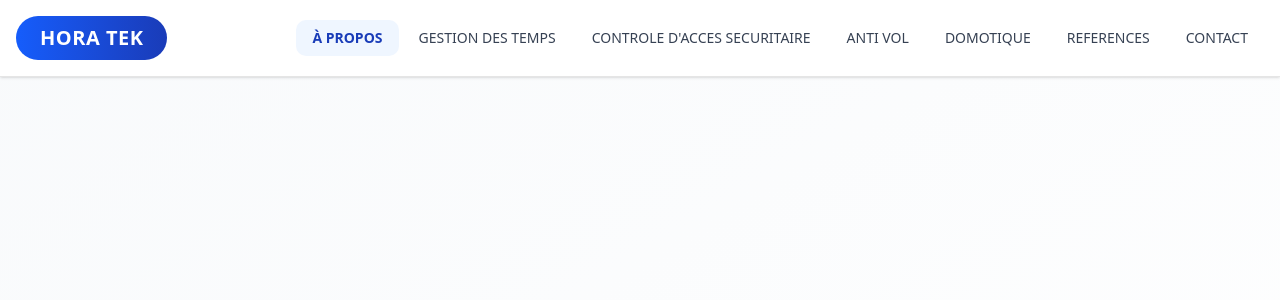
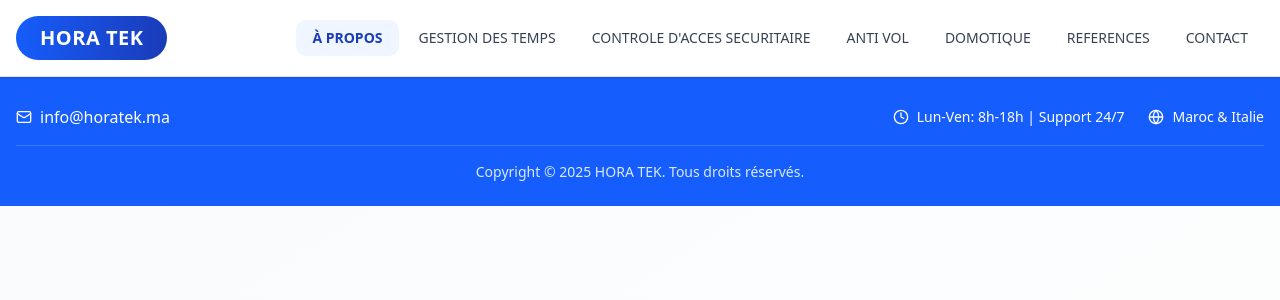
Before and after one commit to labrahimiimrane/horatek, a Next.js app: page / in a window 1280 px wide. Shown: the top 300 px of the page. Built offline with nearby package versions, Linux system fonts and the light colour scheme.

Commit message:
Add footer Componenet

```diff
--- a/app/page.tsx
+++ b/app/page.tsx
@@ -1,9 +1,12 @@
-import { Navigation } from "@/components/Navigation"
+import { Navigation } from "@/components/navigation"
+import { Footer } from "@/components/footer"
 
 export default function HoratekHomePage() {
   return (
     <div className="min-h-screen bg-gradient-to-br from-slate-50 to-white">
       <Navigation />
+
+      <Footer />
     </div>
   );
 }
--- /dev/null
+++ b/components/footer.tsx
@@ -0,0 +1,32 @@
+import { Mail, Clock, Globe } from "lucide-react"
+
+export function Footer() {
+  return (
+    <footer className="bg-white border-t-4 border-blue-600">
+      {/* Bottom Section */}
+      <div className="bg-blue-600 text-white">
+        <div className="container mx-auto px-4 py-6">
+          <div className="flex flex-col md:flex-row justify-between items-center">
+            <div className="flex items-center mb-4 md:mb-0">
+              <Mail className="w-4 h-4 mr-2" />
+              <span className="font-medium">info@horatek.ma</span>
+            </div>
+            <div className="flex items-center space-x-6">
+              <div className="flex items-center">
+                <Clock className="w-4 h-4 mr-2" />
+                <span className="text-sm">Lun-Ven: 8h-18h | Support 24/7</span>
+              </div>
+              <div className="flex items-center">
+                <Globe className="w-4 h-4 mr-2" />
+                <span className="text-sm">Maroc & Italie</span>
+              </div>
+            </div>
+          </div>
+          <div className="border-t border-blue-500 mt-4 pt-4 text-center">
+            <p className="text-blue-100 text-sm">Copyright © 2025 HORA TEK. Tous droits réservés.</p>
+          </div>
+        </div>
+      </div>
+    </footer>
+  )
+}
```
